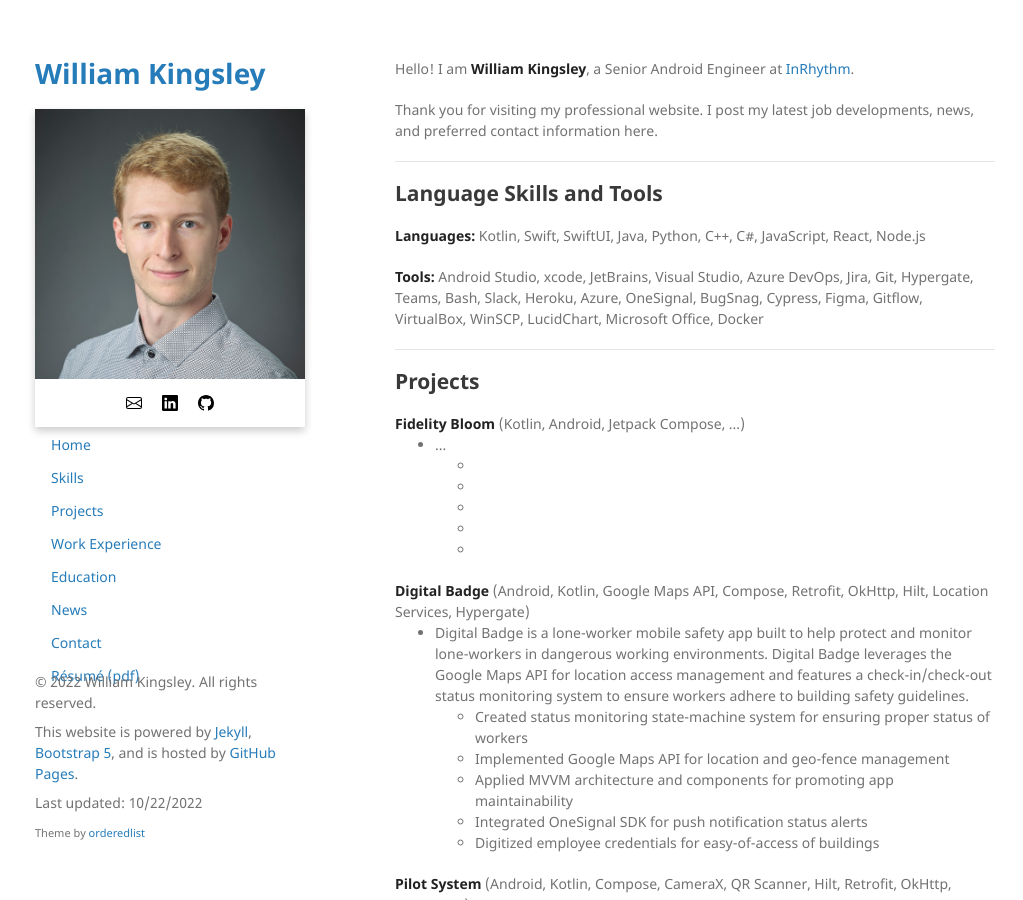
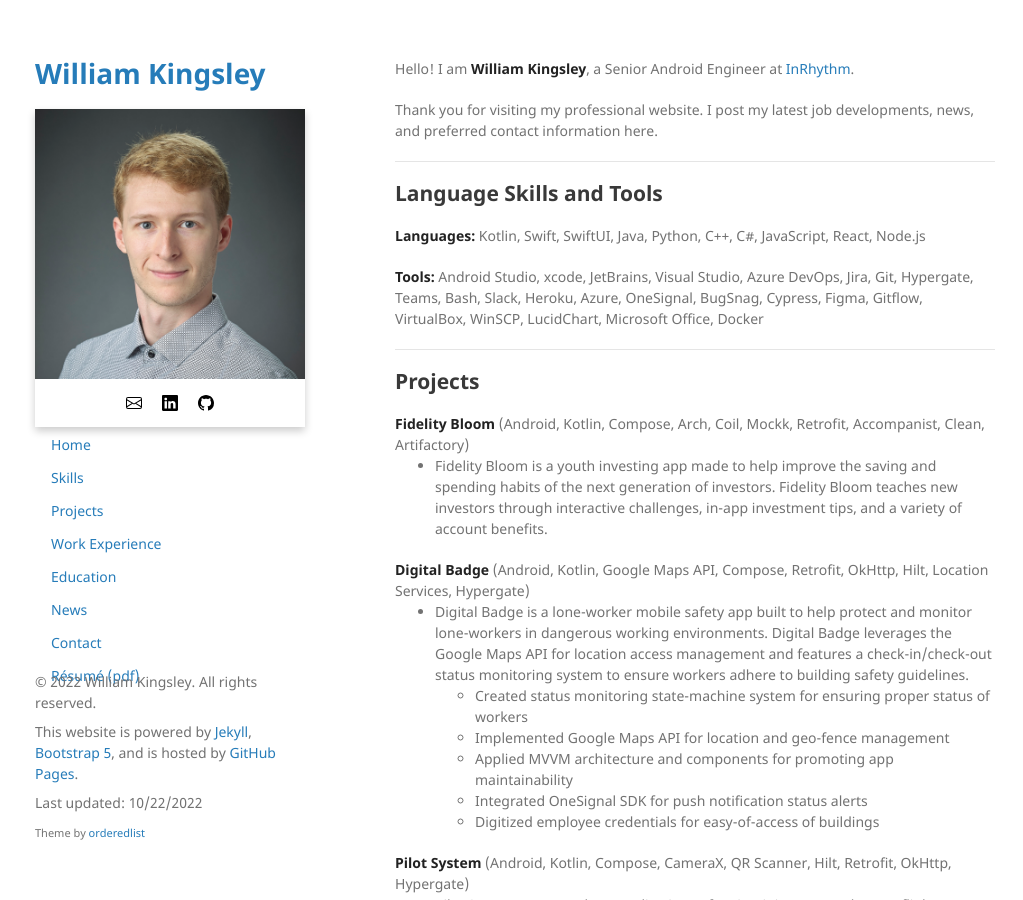
Before and after one commit to data-programmer/data-programmer.github.io, a Jekyll site: the page built from index.md, in a window 1280 px wide and 900 px high. Shown: the whole window, without its empty margins (125-1148 px from the left). Built offline with Jekyll 4.4.1, drawn with Linux system fonts in a browser that asks for light colours.

```diff
--- a/_data/projects.yml
+++ b/_data/projects.yml
@@ -1,8 +1,8 @@
 - title: "Fidelity Bloom"
   employer: "Fidelity Investments"
-  tech: "(Kotlin, Android, Jetpack Compose, ...)"
-  desc: "..."
-  showpoints: true
+  tech: "(Android, Kotlin, Compose, Arch, Coil, Mockk, Retrofit, Accompanist, Clean, Artifactory)"
+  desc: "Fidelity Bloom is a youth investing app made to help improve the saving and spending habits of the next generation of investors. Fidelity Bloom teaches new investors through interactive challenges, in-app investment tips, and a variety of account benefits."
+  showpoints: false
   points:
     - point: ""
     - point: ""
```
